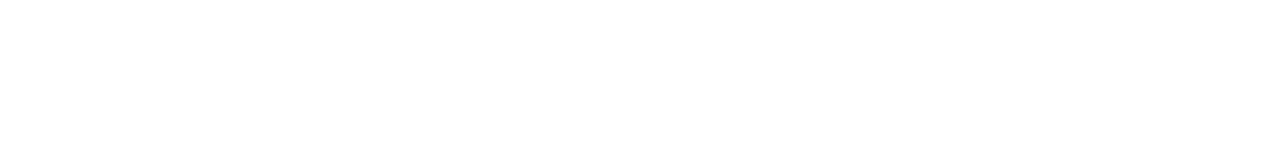
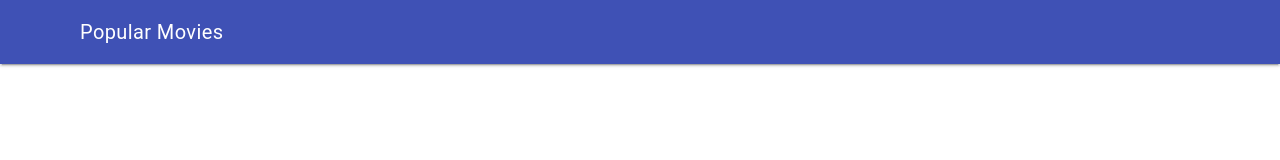
Before and after one commit to BinnyGandhi/PopularMovies, a plain HTML site: page index.html in a window 1280 px wide. Drawn offline with nearby package versions, Linux system fonts and the light colour scheme.

Commit message:
Add fixed-header

```diff
--- a/index.html
+++ b/index.html
@@ -22,5 +22,15 @@
 </head>
 <body>
 
+<!-- Always shows a header, even in smaller screens. -->
+<div class="mdl-layout mdl-js-layout mdl-layout--fixed-header">
+    <header class="mdl-layout__header">
+        <div class="mdl-layout__header-row">
+            <!-- Title -->
+            <span class="mdl-layout-title">Popular Movies</span>
+        </div>
+    </header>
+</div>
+
 </body>
 </html>
```
